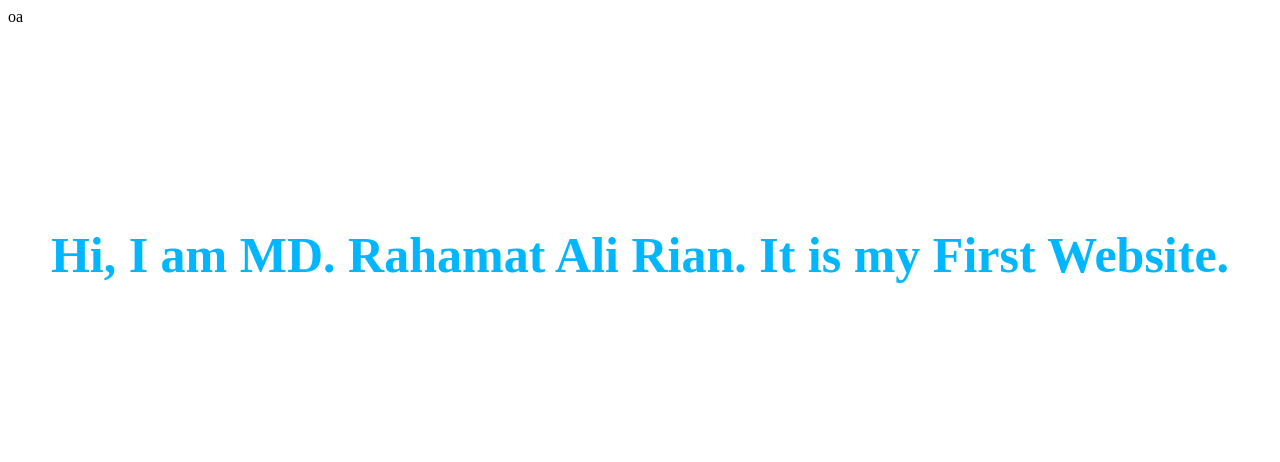
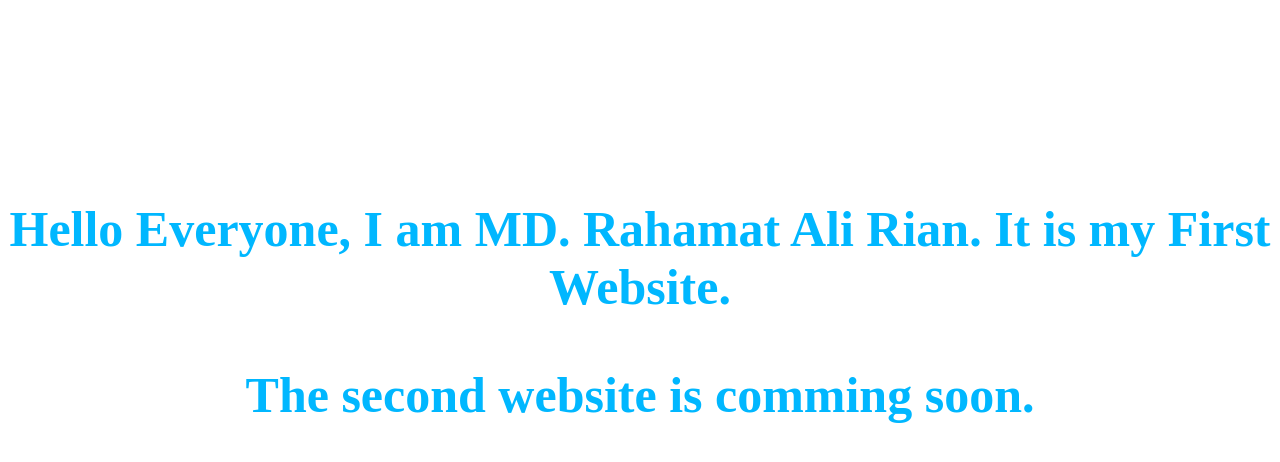
Before and after one commit to rahamatali2024/index, a plain HTML site: page index.html in a window 1280 px wide. Drawn offline with Linux system fonts and the light colour scheme.

Commit message:
Update index.html

```diff
--- a/index.html
+++ b/index.html
@@ -10,10 +10,11 @@
     }
     </style>
     <meta charset="UTF-8">
-    oa<meta name="viewport" content="width=device-width, initial-scale=1.0">
+    <meta name="viewport" content="width=device-width, initial-scale=1.0">
     <title>Document</title>
 </head>
 <body>
-    <h1> Hi, I am MD. Rahamat Ali Rian. It is my First Website. </h>
+    <h1> Hello Everyone, I am MD. Rahamat Ali Rian. It is my First Website. </h>
+    <p> The second website is comming soon. </p>
 </body>
 </html>
```
